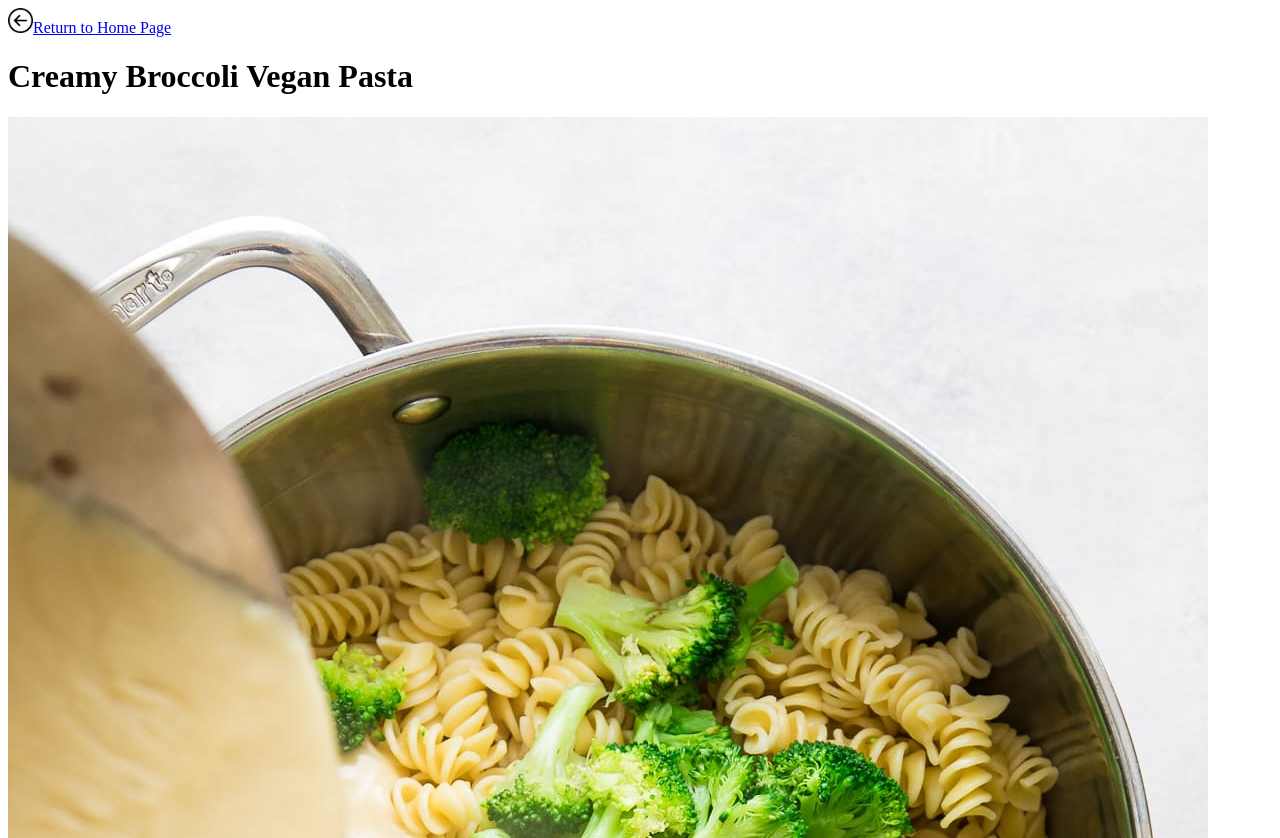
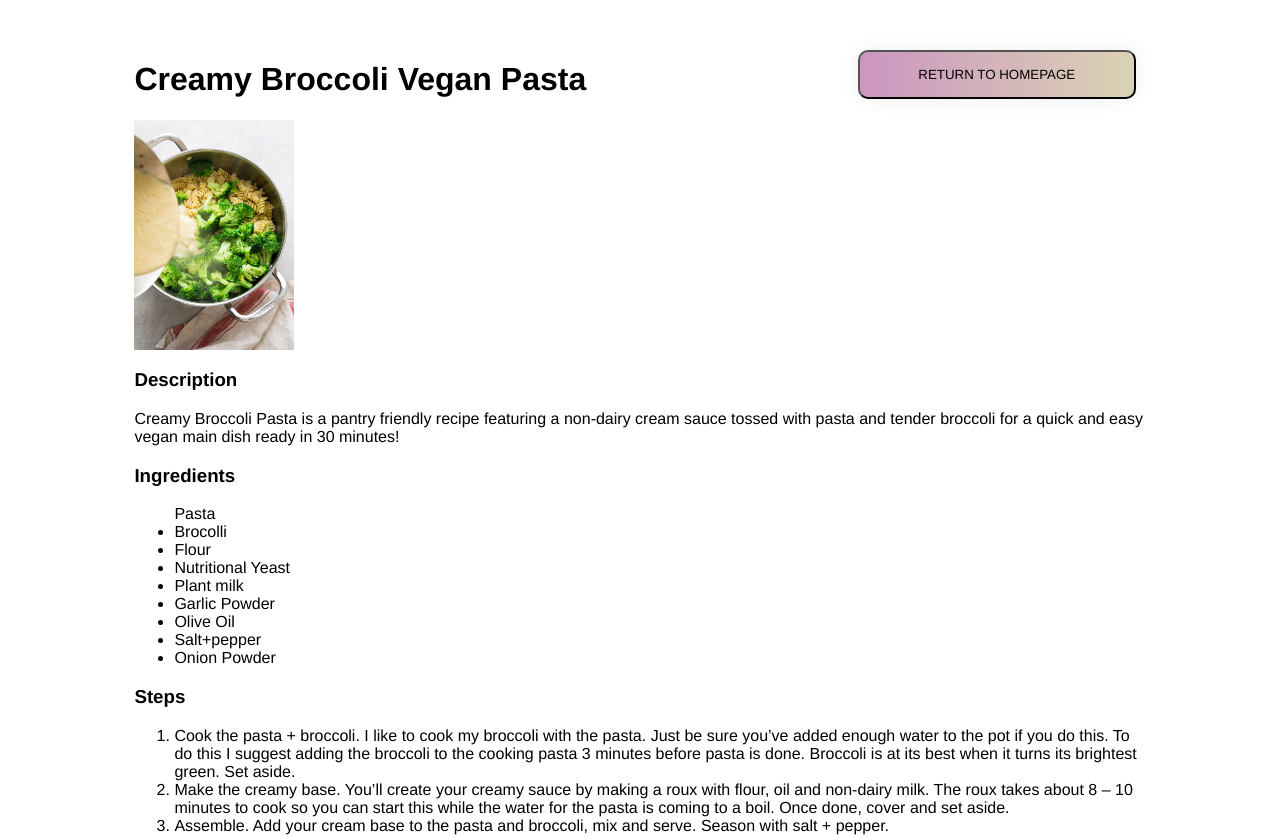
Before and after one commit to acdeguia/odin-recipes, a plain HTML site: page recipes/pasta.html in a window 1280 px wide. Shown: the top 838 px of the page. Drawn offline with Linux system fonts and the light colour scheme.

Commit message:
Updated layouts

```diff
--- a/recipes/pasta.html
+++ b/recipes/pasta.html
@@ -1,12 +1,20 @@
-<a href="../index.html"><img src="../images/return.png" alt="Return to homepage" width="25">Return to Home Page</a><br>
+<link rel="stylesheet" href="../styles.css">
+
+<div class="container">
+
+    <button class="btn-grad">
+        <a href="../index.html">Return to Homepage</a>
+    </button>
+
     <h1>Creamy Broccoli Vegan Pasta</h1>
-<img src="../images/Pasta.jpg" alt="Finish picture of Loaded Crinkle-Cut Fries">
-<img src="../images/return.png" alt="Return to homepage">
-<h3>Description:</h3>
-<p>CCreamy Broccoli Pasta is a pantry friendly recipe featuring a non-dairy cream sauce tossed with pasta and tender broccoli for a quick and easy vegan main dish ready in 30 minutes!</p>
+    <img class="image-hp" src="../images/Pasta.jpg" alt="Finish picture of Loaded Crinkle-Cut Fries">
+
+    <h3>Description</h3>
+    <p>Creamy Broccoli Pasta is a pantry friendly recipe featuring a non-dairy cream sauce tossed with pasta and tender broccoli for a quick and easy vegan main dish ready in 30 minutes!</p>
+
     <h3>Ingredients</h3>
     <ul>
-    <li>Pasta</li>
+        <li class="list">Pasta</li>
         <li>Brocolli</li>
         <li> Flour</li>
         <li>Nutritional Yeast</li>
@@ -16,6 +24,7 @@
         <li>Salt+pepper</li>
         <li>Onion Powder</li>
     </ul>
+
     <h3>Steps</h3>
     <ol>
         <li>Cook the pasta + broccoli. I like to cook my broccoli with the pasta. Just be sure you’ve added enough water to the pot if you do this. To do this I suggest adding the broccoli to the cooking pasta 3 minutes before pasta is done. Broccoli is at its best when it turns its brightest green. Set aside.</li>
@@ -23,3 +32,5 @@
         </li>
         <li>Assemble. Add your cream base to the pasta and broccoli, mix and serve. Season with salt + pepper.</li>
     </ol>
+
+</div>
--- a/styles.css
+++ b/styles.css
@@ -10,12 +10,16 @@
     text-transform: uppercase;
 }
 
+.ul-hp li {
+    list-style: none;
+    font-weight: bold;
+}
+
 .list {
     display: inline-block;
-
 }
 
-ul {
+.ul-hp {
     text-align: center;
     font-size: 30px;
 
@@ -25,11 +29,8 @@ a {
     text-decoration: none;
     color: black;
     padding: 1em;
+    align-items: baseline;
 
-}
-
-ul div {
-    display: inline;
 }
 
 .block {
@@ -46,4 +47,31 @@ ul div {
     width: 80%;
 }
 
-/*Potato*/
+/*Pasta*/
+
+.container {
+    width: 80%;
+    margin: auto;
+    padding-top: 2em;
+}
+
+.btn-grad {
+    background-image: linear-gradient(to right, #CC95C0 0%, #DBD4B4  51%, #CC95C0  100%);
+    margin: 10px;
+    padding: 15px 45px;
+    text-align: center;
+    text-transform: uppercase;
+    transition: 0.5s;
+    background-size: 200% auto;
+    color: white;
+    box-shadow: 0 0 20px #eee;
+    border-radius: 10px;
+    display: block;
+    float: right;
+  }
+
+  .btn-grad:hover {
+    background-position: right center; /* change the direction of the change here */
+    color: #fff;
+    text-decoration: none;
+  }
```
Also changed, not shown: index.html (+4 -4 lines), recipes/pizza.html (+12 -6 lines), recipes/potato.html (+9 -2 lines). Lines whose indentation alone changed are shown as unchanged.
